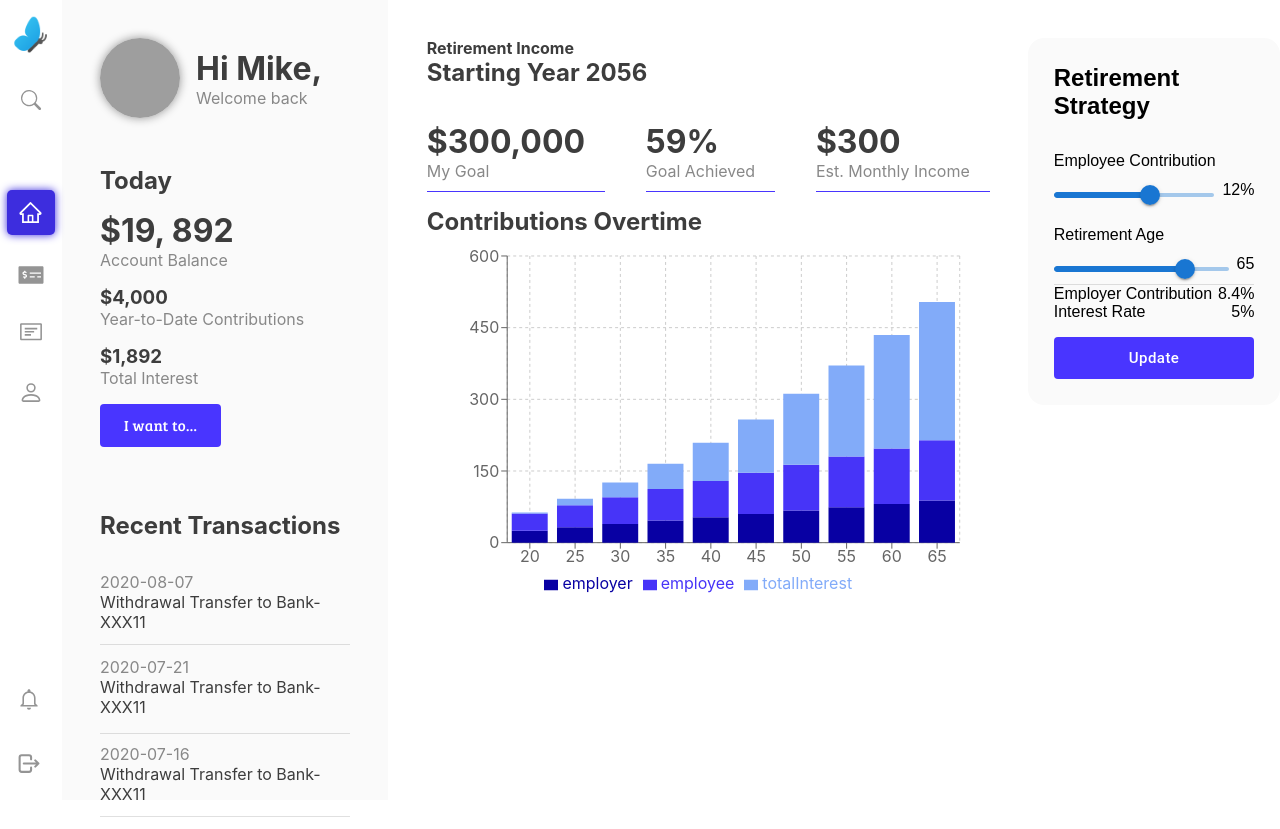
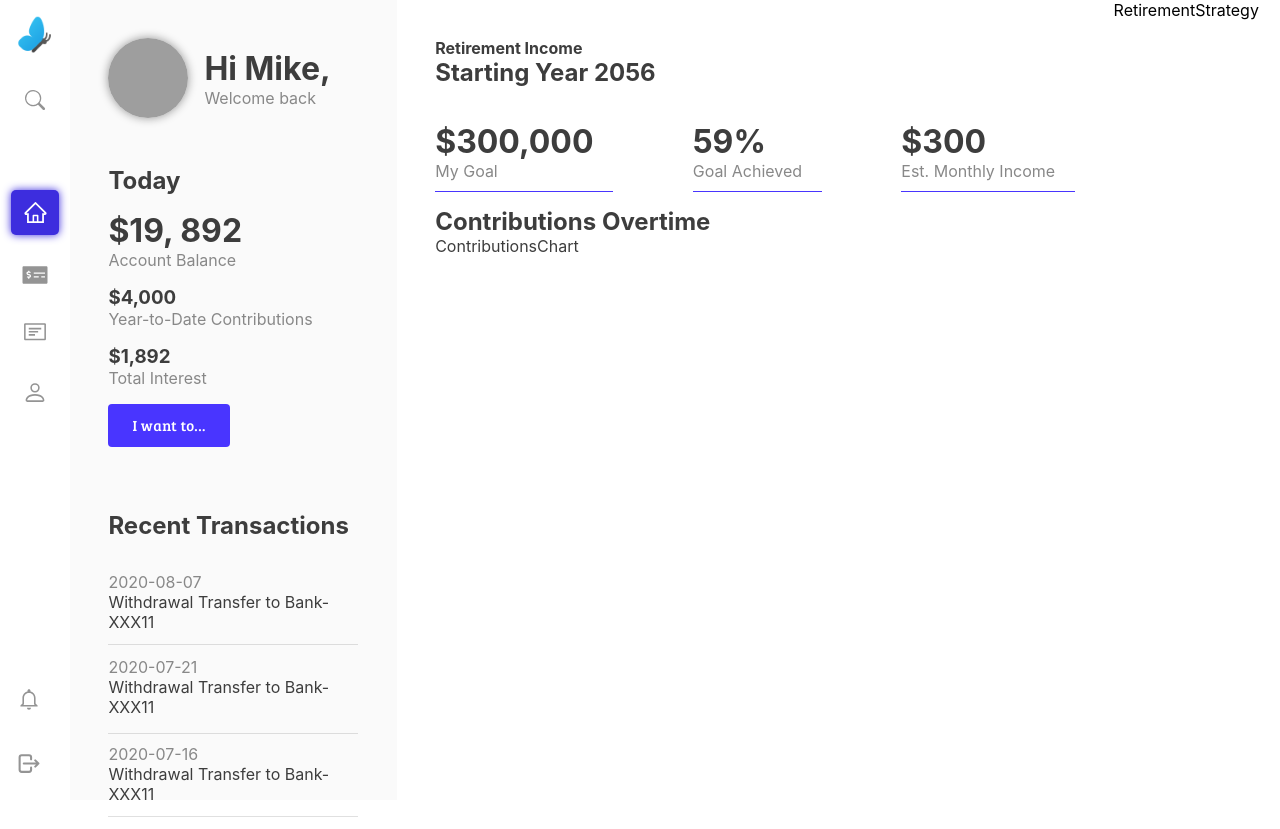
Before and after one commit to hassanulinam/retirement-plan-portal, a React (Create React App) app: page / in a window 1280 px wide. Built offline with nearby package versions, Linux system fonts and the light colour scheme; grey boxes are pictures that could not be loaded.

Commit message:
submission

```diff
--- a/src/components/ContributionsChart.tsx
+++ b/src/components/ContributionsChart.tsx
@@ -1,70 +1,7 @@
-import {
-  Bar,
-  BarChart,
-  CartesianGrid,
-  Legend,
-  ResponsiveContainer,
-  Tooltip,
-  XAxis,
-  YAxis,
-} from "recharts";
-import { StrategyState } from "../StrategyContextProvider";
+import React from "react";
 
 const ContributionsChart = () => {
-  const { employeeContribution, retirementAge } = StrategyState();
-  const data = generateGraphData(
-    300,
-    employeeContribution,
-    retirementAge,
-    8.4,
-    5
-  );
-  return (
-    <ResponsiveContainer width="100%" height="50%">
-      <BarChart
-        width={500}
-        height={150}
-        data={data}
-        margin={{
-          top: 20,
-          right: 30,
-          left: 20,
-          bottom: 5,
-        }}
-      >
-        <Tooltip />
-        <Legend />
-        <CartesianGrid strokeDasharray="3 3" />
-        <XAxis dataKey="years" />
-        <YAxis />
-        <Bar dataKey="employer" stackId="a" fill="#0800a3" />
-        <Bar dataKey="employee" stackId="a" fill="#4734f8" />
-        <Bar dataKey="totalInterest" stackId="a" fill="#82abf9" />
-      </BarChart>
-    </ResponsiveContainer>
-  );
+  return <div>ContributionsChart</div>;
 };
 
 export default ContributionsChart;
-
-function generateGraphData(
-  income: number,
-  employeeCont: number,
-  age: number,
-  employerCont: number,
-  interestRate: number
-) {
-  let hdata = [];
-  for (let i = 20; i <= age; i += 5) {
-    let n = income / 100;
-    let totalInterest = ((n * 12 * interestRate * (i - 20 + 1)) / 100).toFixed(
-      2
-    );
-    let employer = (n * employerCont).toFixed(2);
-    let employee = (n * employeeCont).toFixed(2);
-    const item = { employer, employee, totalInterest, years: i };
-    hdata.push(item);
-    income += 83.3;
-  }
-  return hdata;
-}
--- a/src/components/RetirementStrategy.tsx
+++ b/src/components/RetirementStrategy.tsx
@@ -1,71 +1,7 @@
-import { Button, Divider, Slider } from "@mui/material";
-import { useState } from "react";
-import { StrategyState } from "../StrategyContextProvider";
-import "./styles.css";
+import React from "react";
 
 const RetirementStrategy = () => {
-  const [empCont, setEmpCont] = useState(12);
-  const [age, setAge] = useState(65);
-
-  const { setEmployeeContribution, setRetirementAge } = StrategyState();
-
-  const handleUpdate = () => {
-    setEmployeeContribution(empCont);
-    setRetirementAge(age);
-  };
-
-  return (
-    <div className="strategy-card">
-      <h2>Retirement Strategy</h2>
-      <p className="mt-2">Employee Contribution</p>
-      <div className="d-flex-row">
-        <Slider
-          defaultValue={12}
-          value={empCont}
-          max={20}
-          style={{ margin: "10px 8px 0 0" }}
-          onChange={(e: any) => setEmpCont(e.target.value)}
-        />
-        <span>{empCont}%</span>
-      </div>
-      <p className="mt-1">Retirement Age</p>
-      <div className="d-flex-row">
-        <Slider
-          defaultValue={65}
-          value={age}
-          min={20}
-          max={80}
-          style={{ margin: "10px 8px 0 0" }}
-          onChange={(e: any) => setAge(e.target.value)}
-        />
-        <span>{age}</span>
-      </div>
-      <Divider />
-      <div className="d-flex-row justify-content-between">
-        <p>Employer Contribution</p>
-        <p>8.4%</p>
-      </div>
-      <div className="d-flex-row justify-content-between">
-        <p>Interest Rate</p>
-        <p>5%</p>
-      </div>
-      <Button
-        style={{
-          backgroundColor: "#4935ff",
-          color: "white",
-          textTransform: "none",
-          marginTop: 16,
-          padding: "8px 24px",
-          width: "100%",
-          textAlign: "center",
-        }}
-        size="large"
-        onClick={handleUpdate}
-      >
-        Update
-      </Button>
-    </div>
-  );
+  return <div>RetirementStrategy</div>;
 };
 
 export default RetirementStrategy;
```
